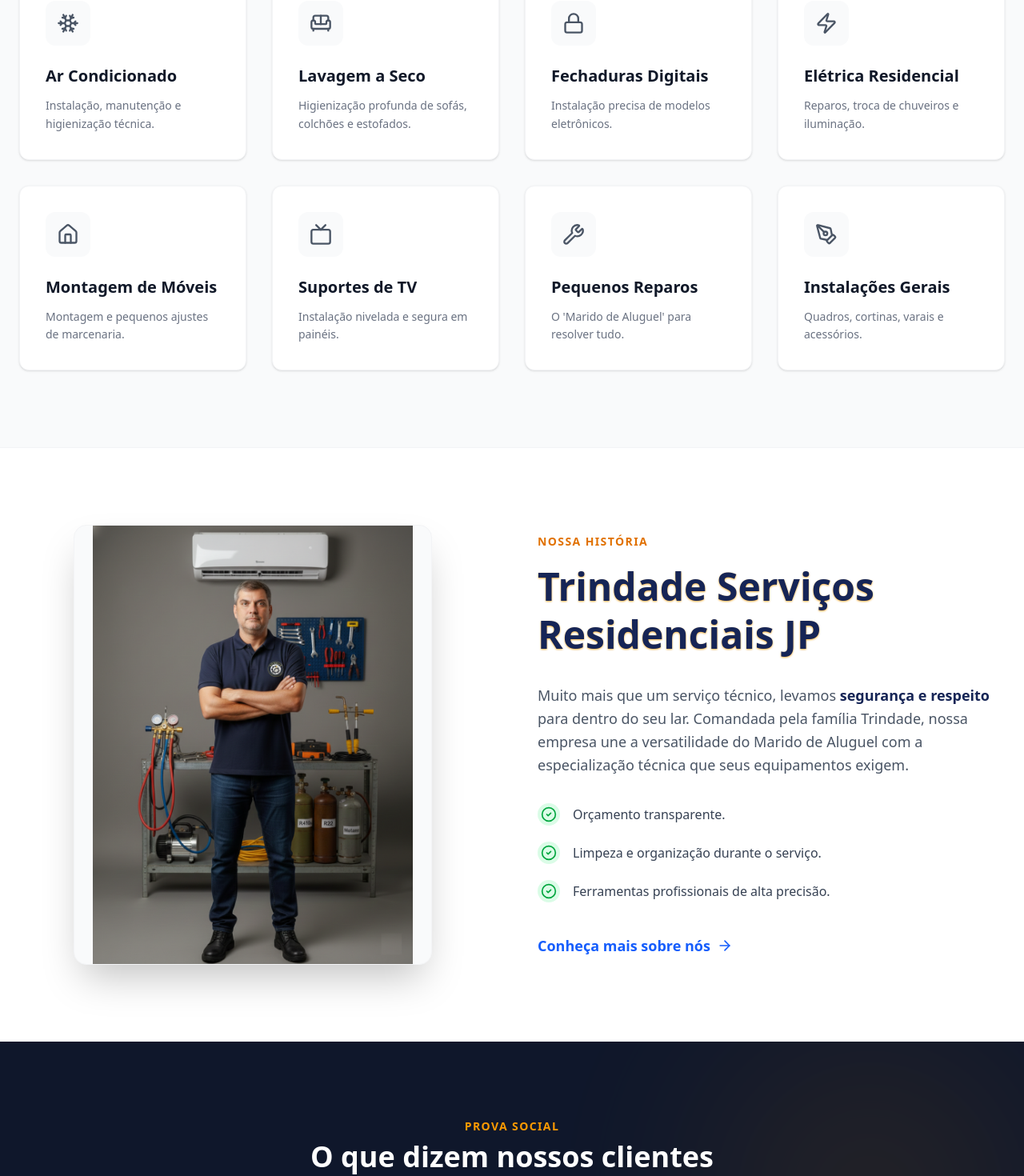
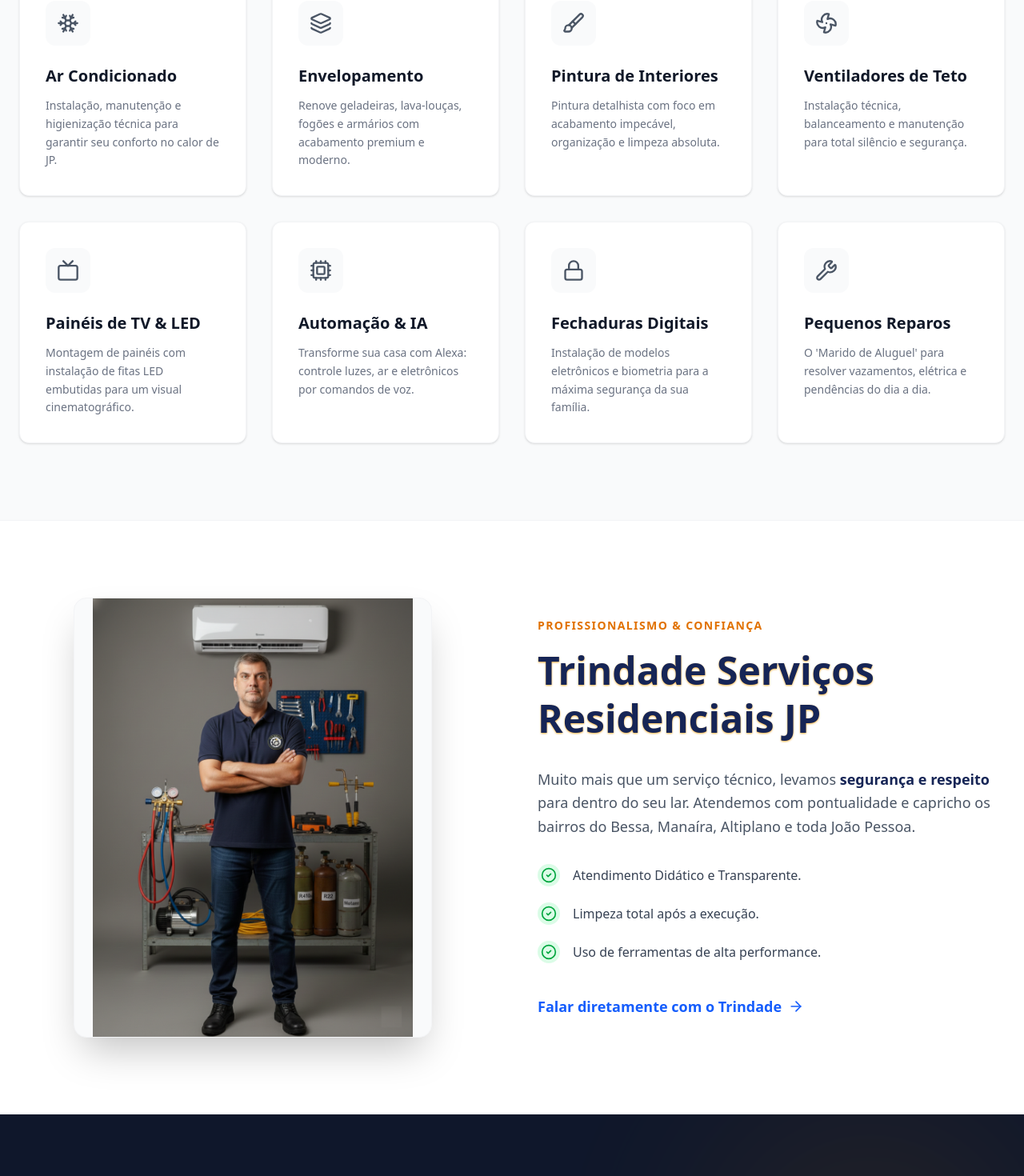
Before and after one commit to marciotrindadefilho/trindade-servicos, a Next.js app: page / in a window 1280 px wide. Shown: the part 980-2450 px from the top of the page at 80% size. Built offline with nearby package versions, Linux system fonts and the light colour scheme.

Commit message:
Atualização: Novos serviços de envelopamento, pintura e automação

```diff
--- a/src/app/page.tsx
+++ b/src/app/page.tsx
@@ -2,16 +2,16 @@ import {
   Wrench,
   Snowflake,
   Lock,
-  Zap,
   Tv,
-  Home as HomeIcon,
-  Sofa,
-  PenTool,
   CheckCircle2,
   ArrowRight,
   MapPin,
   Star,
   Quote,
+  Layers,
+  Brush,
+  Fan,
+  Cpu,
 } from "lucide-react";
 import Image from "next/image";
 
@@ -19,47 +19,46 @@ export default function Home() {
   const servicos = [
     {
       title: "Ar Condicionado",
-      desc: "Instalação, manutenção e higienização técnica.",
+      desc: "Instalação, manutenção e higienização técnica para garantir seu conforto no calor de JP.",
       icon: Snowflake,
     },
     {
-      title: "Lavagem a Seco",
-      desc: "Higienização profunda de sofás, colchões e estofados.",
-      icon: Sofa,
+      title: "Envelopamento",
+      desc: "Renove geladeiras, lava-louças, fogões e armários com acabamento premium e moderno.",
+      icon: Layers,
+    },
+    {
+      title: "Pintura de Interiores",
+      desc: "Pintura detalhista com foco em acabamento impecável, organização e limpeza absoluta.",
+      icon: Brush,
+    },
+    {
+      title: "Ventiladores de Teto",
+      desc: "Instalação técnica, balanceamento e manutenção para total silêncio e segurança.",
+      icon: Fan,
+    },
+    {
+      title: "Painéis de TV & LED",
+      desc: "Montagem de painéis com instalação de fitas LED embutidas para um visual cinematográfico.",
+      icon: Tv,
+    },
+    {
+      title: "Automação & IA",
+      desc: "Transforme sua casa com Alexa: controle luzes, ar e eletrônicos por comandos de voz.",
+      icon: Cpu,
     },
     {
       title: "Fechaduras Digitais",
-      desc: "Instalação precisa de modelos eletrônicos.",
+      desc: "Instalação de modelos eletrônicos e biometria para a máxima segurança da sua família.",
       icon: Lock,
     },
     {
-      title: "Elétrica Residencial",
-      desc: "Reparos, troca de chuveiros e iluminação.",
-      icon: Zap,
-    },
-    {
-      title: "Montagem de Móveis",
-      desc: "Montagem e pequenos ajustes de marcenaria.",
-      icon: HomeIcon,
-    },
-    {
-      title: "Suportes de TV",
-      desc: "Instalação nivelada e segura em painéis.",
-      icon: Tv,
-    },
-    {
       title: "Pequenos Reparos",
-      desc: "O 'Marido de Aluguel' para resolver tudo.",
+      desc: "O 'Marido de Aluguel' para resolver vazamentos, elétrica e pendências do dia a dia.",
       icon: Wrench,
-    },
-    {
-      title: "Instalações Gerais",
-      desc: "Quadros, cortinas, varais e acessórios.",
-      icon: PenTool,
     },
   ];
 
-  // Dados dos Depoimentos (Atualizados - Família e Clientes Reais)
   const depoimentos = [
     {
       nome: "Welington Lacerda",
@@ -82,13 +81,33 @@ export default function Home() {
         "Profissionalismo raro de encontrar. Instalaram minha fechadura digital e explicaram tudo com muita paciência. Confiança total para entrar na minha casa.",
       stars: 5,
     },
+    {
+      nome: "Dra. Gianna Espinola",
+      bairro: "Jd. Oceania - JP",
+      texto:
+        "Meu Fogão Brastemp Gourmand inox, foi condenado por outros técnicos, mas o Trindade conseguiu recuperar. Ficou como novo, super recomendo!",
+      stars: 5,
+    },
+    {
+      nome: "Dra. Maria Pia",
+      bairro: "Boirro dos estados - JP",
+      texto:
+        "Minha Geladeira Brastemp Ative e minha lava louças eletrolux, foram emvelopadas e ficaram incríveis, o acabamento é de primeira, super recomendo para quem quer renovar os eletrodomésticos.",
+      stars: 5,
+    },
+    {
+      nome: "Sr. Weverton",
+      bairro: "Bessa - JP",
+      texto:
+        "Instalei tres ventiladores de teto ventex e o serviço foi impecável, tudo ficou super silencioso e seguro. Recomendo para quem quer um serviço técnico de qualidade.",
+      stars: 5,
+    },
   ];
 
   return (
     <main className="min-h-screen bg-white font-sans">
       {/* --- HERO SECTION --- */}
       <section className="relative w-full min-h-[90vh] flex flex-col items-center justify-center text-center px-4 overflow-hidden pt-32 pb-20">
-        {/* IMAGEM DE FUNDO */}
         <div className="absolute inset-0 z-0">
           <Image
             src="/serviço-instalação.png"
@@ -97,11 +116,9 @@ export default function Home() {
             className="object-cover"
             priority
           />
-          {/* MÁSCARA ESCURA */}
           <div className="absolute inset-0 bg-black/80"></div>
         </div>
 
-        {/* CONTEÚDO PRINCIPAL */}
         <div className="relative z-10 max-w-6xl mx-auto flex flex-col items-center justify-center h-full">
           <div className="inline-flex items-center gap-2 bg-white/10 backdrop-blur-md border border-white/20 rounded-full px-5 py-1.5 mb-8">
             <MapPin className="text-amber-500 w-4 h-4" />
@@ -116,14 +133,15 @@ export default function Home() {
           </h1>
 
           <p className="text-lg md:text-xl text-gray-300 mb-12 max-w-3xl mx-auto font-light leading-relaxed">
-            Cuidamos do seu Patrimônio com a Seriedade que Você exige.
+            Especialista em Envelopamento, Automação e Soluções Residenciais de
+            Alto Padrão.
           </p>
 
           <a
             href="https://wa.me/5583991225011"
             className="group relative inline-flex items-center justify-center gap-3 px-10 py-4 bg-green-600 hover:bg-green-500 text-white font-bold text-lg rounded-full shadow-2xl hover:shadow-green-500/40 transition-all transform hover:-translate-y-1 mb-8"
           >
-            Agendar Visita Técnica{" "}
+            Orçamento via WhatsApp{" "}
             <ArrowRight className="w-6 h-6 group-hover:translate-x-1 transition-transform" />
           </a>
         </div>
@@ -137,7 +155,7 @@ export default function Home() {
               Nossas Especialidades
             </h2>
             <h3 className="text-3xl md:text-4xl font-bold text-gray-900">
-              O que podemos fazer por você?
+              Soluções Completas para seu Lar
             </h3>
           </div>
 
@@ -165,7 +183,7 @@ export default function Home() {
       {/* --- SEÇÃO QUEM SOMOS --- */}
       <section
         id="quem-somos"
-        className="py-24 bg-white border-t border-gray-100 overflow-hidden"
+        className="py-24 bg-white border-t border-gray-100"
       >
         <div className="container mx-auto px-6">
           <div className="flex flex-col md:flex-row items-center gap-16">
@@ -173,7 +191,7 @@ export default function Home() {
               <div className="relative w-full max-w-md h-[550px] rounded-2xl overflow-hidden shadow-2xl border border-gray-100 bg-gray-50">
                 <Image
                   src="/trindade-hero.png"
-                  alt="Casal Trindade"
+                  alt="Márcio Trindade"
                   fill
                   className="object-contain object-bottom hover:scale-105 transition-transform duration-700"
                 />
@@ -182,10 +200,9 @@ export default function Home() {
 
             <div className="w-full md:w-1/2">
               <span className="text-amber-600 font-bold uppercase tracking-widest text-sm block mb-4">
-                Nossa História
+                Profissionalismo & Confiança
               </span>
 
-              {/* TÍTULO COM O EFEITO AZUL MARINHO + CONTORNO DOURADO */}
               <h2 className="text-4xl md:text-5xl font-extrabold text-blue-950 mb-8 leading-tight drop-shadow-[0_1.2px_1.2px_rgba(245,158,11,0.8)]">
                 Trindade Serviços <br /> Residenciais JP
               </h2>
@@ -193,9 +210,8 @@ export default function Home() {
               <p className="text-gray-600 text-lg leading-relaxed mb-8">
                 Muito mais que um serviço técnico, levamos{" "}
                 <strong className="text-blue-950">segurança e respeito</strong>{" "}
-                para dentro do seu lar. Comandada pela família Trindade, nossa
-                empresa une a versatilidade do Marido de Aluguel com a
-                especialização técnica que seus equipamentos exigem.
+                para dentro do seu lar. Atendemos com pontualidade e capricho os
+                bairros do Bessa, Manaíra, Altiplano e toda João Pessoa.
               </p>
 
               <ul className="space-y-5 mb-10">
@@ -203,19 +219,19 @@ export default function Home() {
                   <div className="p-1 bg-green-100 rounded-full">
                     <CheckCircle2 className="text-green-600 w-5 h-5" />
                   </div>
-                  Orçamento transparente.
+                  Atendimento Didático e Transparente.
                 </li>
                 <li className="flex items-center gap-4 text-gray-700 font-medium">
                   <div className="p-1 bg-green-100 rounded-full">
                     <CheckCircle2 className="text-green-600 w-5 h-5" />
                   </div>
-                  Limpeza e organização durante o serviço.
+                  Limpeza total após a execução.
                 </li>
                 <li className="flex items-center gap-4 text-gray-700 font-medium">
                   <div className="p-1 bg-green-100 rounded-full">
                     <CheckCircle2 className="text-green-600 w-5 h-5" />
                   </div>
-                  Ferramentas profissionais de alta precisão.
+                  Uso de ferramentas de alta performance.
                 </li>
               </ul>
 
@@ -223,7 +239,7 @@ export default function Home() {
                 href="https://wa.me/5583991225011"
                 className="text-blue-600 font-bold hover:text-blue-800 hover:underline inline-flex items-center gap-2 text-lg transition-colors"
               >
-                Conheça mais sobre nós <ArrowRight size={20} />
+                Falar diretamente com o Trindade <ArrowRight size={20} />
               </a>
             </div>
           </div>
@@ -235,7 +251,6 @@ export default function Home() {
         id="depoimentos"
         className="py-24 bg-slate-900 text-white relative overflow-hidden"
       >
-        {/* Elemento decorativo de fundo */}
         <div className="absolute top-0 left-0 w-full h-full opacity-10 pointer-events-none">
           <div className="absolute right-0 top-0 w-96 h-96 bg-amber-500 rounded-full blur-[128px]"></div>
           <div className="absolute left-0 bottom-0 w-64 h-64 bg-blue-600 rounded-full blur-[100px]"></div>
@@ -244,10 +259,10 @@ export default function Home() {
         <div className="container mx-auto px-6 relative z-10">
           <div className="text-center mb-16">
             <h2 className="text-sm font-bold text-amber-500 uppercase tracking-widest mb-2">
-              Prova Social
+              Quem já contratou
             </h2>
             <h3 className="text-3xl md:text-4xl font-bold text-white">
-              O que dizem nossos clientes
+              Sua casa em boas mãos
             </h3>
           </div>
 
@@ -257,7 +272,6 @@ export default function Home() {
                 key={index}
                 className="bg-white/5 backdrop-blur-lg border border-white/10 p-8 rounded-2xl hover:border-amber-500/50 transition-colors"
               >
-                {/* Estrelas */}
                 <div className="flex gap-1 mb-6">
                   {[...Array(depo.stars)].map((_, i) => (
                     <Star
@@ -266,16 +280,12 @@ export default function Home() {
                     />
                   ))}
                 </div>
-
-                {/* Texto do Depoimento */}
                 <div className="relative">
                   <Quote className="absolute -top-2 -left-2 w-8 h-8 text-white/10 transform -scale-x-100" />
                   <p className="text-gray-300 italic mb-6 pl-4 relative z-10">
                     {depo.texto}
                   </p>
                 </div>
-
-                {/* Autor */}
                 <div className="flex items-center gap-3 border-t border-white/10 pt-4">
                   <div className="w-10 h-10 rounded-full bg-gradient-to-br from-amber-500 to-amber-700 flex items-center justify-center font-bold text-white text-lg">
                     {depo.nome.charAt(0)}
@@ -290,19 +300,6 @@ export default function Home() {
               </div>
             ))}
           </div>
-
-          <div className="mt-16 text-center">
-            <p className="text-gray-400 mb-4">
-              Faça parte da nossa lista de clientes satisfeitos.
-            </p>
-            <a
-              href="https://wa.me/5583991225011"
-              className="inline-flex items-center gap-2 text-white border border-white/20 hover:bg-white/10 px-6 py-2 rounded-full transition-all"
-            >
-              <span className="w-2 h-2 rounded-full bg-green-500 animate-pulse"></span>
-              Estamos disponíveis agora
-            </a>
-          </div>
         </div>
       </section>
     </main>
--- a/src/components/Footer.tsx
+++ b/src/components/Footer.tsx
@@ -6,6 +6,7 @@ import {
   ExternalLink,
   AtSign,
   Youtube,
+  Globe,
 } from "lucide-react";
 
 export default function Footer() {
@@ -38,60 +39,71 @@ export default function Footer() {
           </ul>
         </div>
 
-        {/* Coluna 3: Redes Sociais e OLX */}
+        {/* Coluna 3: Redes Sociais e Perfil Google */}
         <div>
           <h3 className="text-xl font-bold text-white mb-4">Redes Sociais</h3>
           <div className="flex flex-wrap justify-center md:justify-start gap-4">
-            {/* Instagram */}
+            {/* Google Business Profile - Azul Google */}
+            <a
+              href="https://www.google.com/search?q=Trindade+Serviços+Residenciais+JP"
+              target="_blank"
+              rel="noopener noreferrer"
+              className="bg-[#4285F4] text-white p-2 rounded-full hover:opacity-80 transition-all shadow-lg shadow-blue-500/20"
+              title="Ver no Google"
+            >
+              <Globe size={24} />
+            </a>
+
+            {/* Instagram - Gradiente Original */}
             <a
               href="https://instagram.com/trindade_servicos_residenciais"
               target="_blank"
               rel="noopener noreferrer"
-              className="bg-slate-800 p-2 rounded-full hover:bg-gradient-to-tr from-yellow-500 via-red-500 to-purple-600 hover:text-white transition-all"
+              className="bg-gradient-to-tr from-[#f9ce34] via-[#ee2a7b] to-[#6228d7] text-white p-2 rounded-full hover:opacity-80 transition-all shadow-lg shadow-pink-500/20"
               title="Instagram"
             >
               <Instagram size={24} />
             </a>
 
-            {/* Facebook */}
+            {/* Facebook - Azul Facebook */}
             <a
               href="https://www.facebook.com/profile.php?id=61587421491947"
               target="_blank"
               rel="noopener noreferrer"
-              className="bg-slate-800 p-2 rounded-full hover:bg-blue-700 hover:text-white transition-all"
+              className="bg-[#1877F2] text-white p-2 rounded-full hover:opacity-80 transition-all shadow-lg shadow-blue-600/20"
               title="Facebook"
             >
               <Facebook size={24} />
             </a>
 
-            {/* Threads */}
+            {/* Threads - Preto/Branco (Contraste) */}
             <a
               href="https://www.threads.com/@trindade_servicos_residenciais"
               target="_blank"
               rel="noopener noreferrer"
-              className="bg-slate-800 p-2 rounded-full hover:bg-white hover:text-black transition-all"
+              className="bg-white text-black p-2 rounded-full hover:bg-gray-200 transition-all shadow-lg"
               title="Threads"
             >
               <AtSign size={24} />
             </a>
 
-            {/* YouTube */}
+            {/* YouTube - Vermelho YouTube */}
             <a
               href="https://www.youtube.com/@TrindadeServiçosResidenciaisJP?sub_confirmation=1"
               target="_blank"
               rel="noopener noreferrer"
-              className="bg-slate-800 p-2 rounded-full hover:bg-red-600 hover:text-white transition-all"
+              className="bg-[#FF0000] text-white p-2 rounded-full hover:opacity-80 transition-all shadow-lg shadow-red-500/20"
               title="YouTube"
             >
               <Youtube size={24} />
             </a>
 
-            {/* OLX */}
+            {/* OLX - Roxo OLX */}
             <a
               href="https://pb.olx.com.br/paraiba/servicos/instalacoes-e-servicos-gerais-em-residencias-1478564330?lis=ad_card_user_profile"
               target="_blank"
               rel="noopener noreferrer"
-              className="bg-slate-800 p-2 rounded-full hover:bg-purple-600 hover:text-white transition-all flex items-center gap-1 px-3"
+              className="bg-[#8E44AD] text-white p-2 rounded-full hover:opacity-80 transition-all flex items-center gap-1 px-3 shadow-lg shadow-purple-500/20"
               title="Loja na OLX"
             >
               <ExternalLink size={18} />
```
